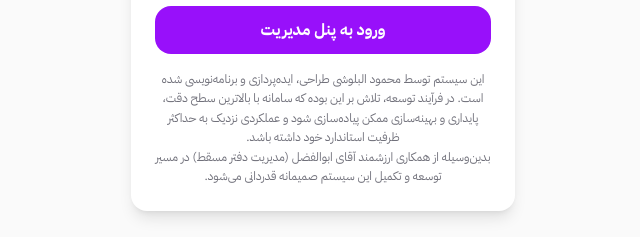
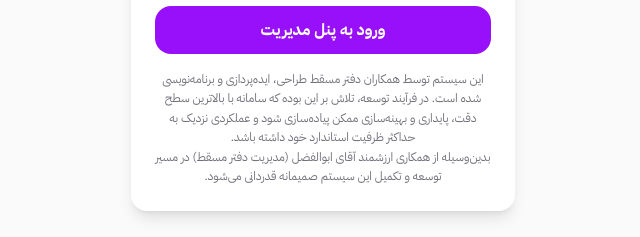
Before and after one commit to MAHMOODALRAFA/ads-flyalrafah, a Next.js app: page /admin/login in a window 1280 px wide. Shown: the part 425-662 px from the top of the page, without its empty margins (456-1096 px from the left). Built offline with nearby package versions, Linux system fonts and the light colour scheme.

Commit message:
update admin login footer text

```diff
--- a/app/admin/login/page.tsx
+++ b/app/admin/login/page.tsx
@@ -104,7 +104,7 @@ export default function AdminLoginPage() {
 
 
         <p className="mt-4 text-xs text-zinc-500 text-center leading-relaxed">
-          این سیستم توسط محمود البلوشی طراحی، ایده‌پردازی و برنامه‌نویسی شده است.
+          این سیستم توسط همکاران دفتر مسقط طراحی، ایده‌پردازی و برنامه‌نویسی شده است.
           در فرآیند توسعه، تلاش بر این بوده که سامانه با بالاترین سطح دقت،
           پایداری و بهینه‌سازی ممکن پیاده‌سازی شود و عملکردی نزدیک به حداکثر
           ظرفیت استاندارد خود داشته باشد.
```
